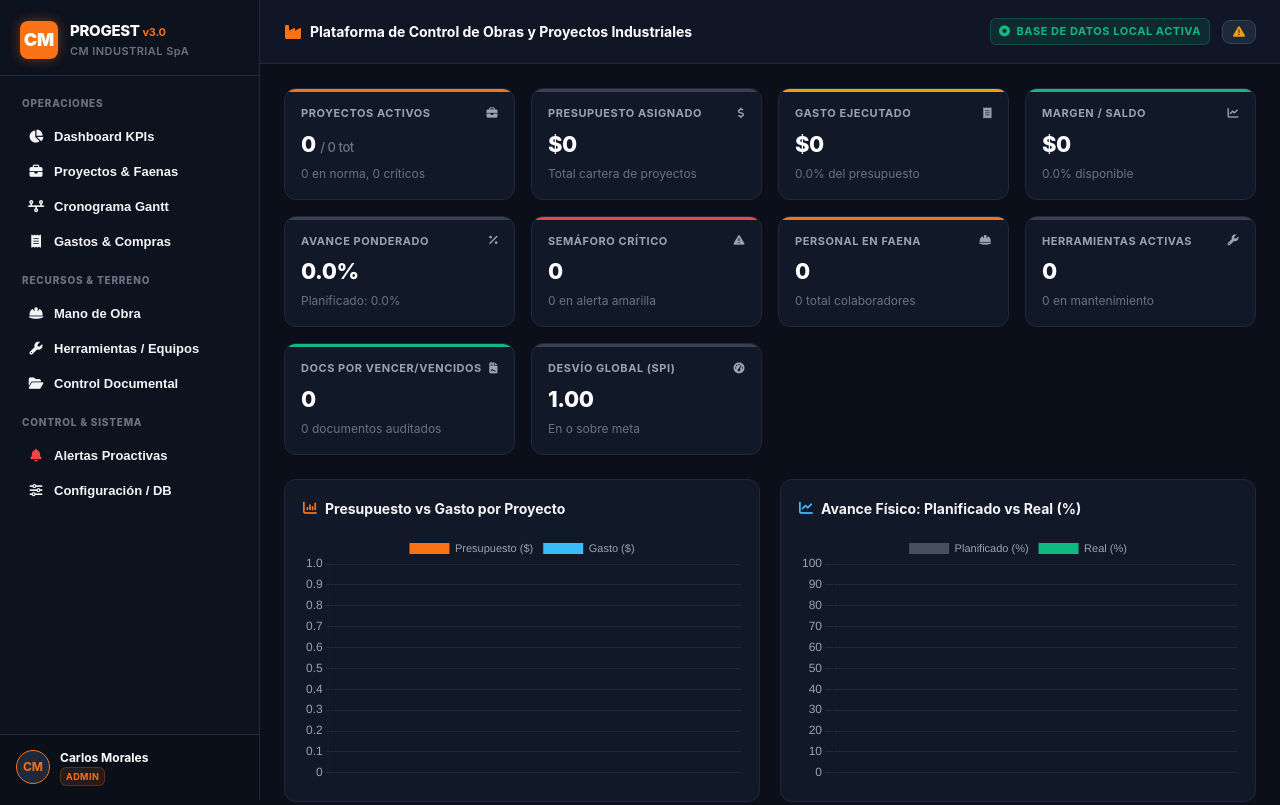
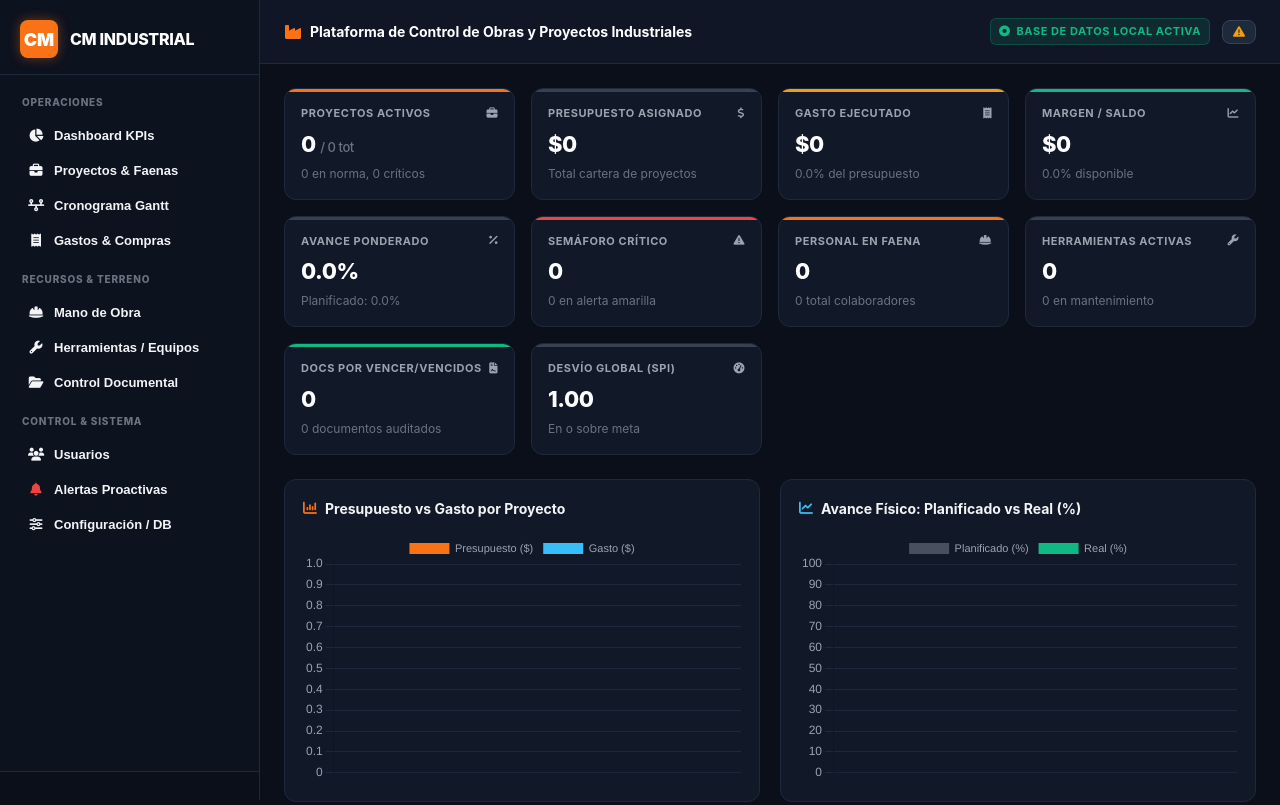
Before and after one commit to m4rc004nt0n10/cm-industrial-progest, a plain HTML site: page index.html in a window 1280 px wide. Shown: the top 805 px of the page. Drawn offline with nearby package versions, Linux system fonts and the light colour scheme.

Commit message:
Update index.html

```diff
--- a/index.html
+++ b/index.html
@@ -3,9 +3,9 @@
 <head>
   <meta charset="UTF-8">
   <meta name="viewport" content="width=device-width, initial-scale=1.0, maximum-scale=1.0, user-scalable=no">
-  <title>CM Industrial · ProGest v3.0</title>
+  <title>CM Industrial</title>
   <meta name="description" content="Plataforma integral de gestión de proyectos industriales: presupuestos, mano de obra, inventario de herramientas, control documental, semáforo inteligente y Gantt.">
-  <meta property="og:title" content="CM Industrial · ProGest v3.0">
+  <meta property="og:title" content="CM Industrial">
   <meta property="og:description" content="Plataforma integral de gestión de proyectos industriales: presupuestos, mano de obra, inventario de herramientas, control documental, semáforo inteligente y Gantt.">
 
   <!-- Fonts & Icons -->
@@ -30,8 +30,7 @@
           CM
         </div>
         <div>
-          <div style="font-size:15px;font-weight:800;color:#fff;letter-spacing:-0.02em;">PROGEST <span style="color:var(--primary);font-size:11px;font-weight:700;">v3.0</span></div>
-          <div style="font-size:11px;color:var(--text-sub);font-weight:600;letter-spacing:0.04em;">CM INDUSTRIAL SpA</div>
+          <div style="font-size:16px;font-weight:800;color:#fff;letter-spacing:-0.02em;">CM INDUSTRIAL</div>
         </div>
       </div>
 
@@ -71,6 +70,10 @@
 
         <div style="font-size:10px;font-weight:800;color:var(--text-sub);text-transform:uppercase;letter-spacing:0.08em;padding:12px 12px 6px;">Control & Sistema</div>
 
+        <button class="btn btn-secondary nav-item" data-view="usuarios" onclick="navigateTo('usuarios')" style="justify-content:flex-start;width:100%;border:none;background:transparent;">
+          <i class="fa-solid fa-users" style="width:20px;"></i> Usuarios
+        </button>
+
         <button class="btn btn-secondary nav-item" data-view="alertas" onclick="navigateTo('alertas')" style="justify-content:flex-start;width:100%;border:none;background:transparent;">
           <i class="fa-solid fa-bell" style="width:20px;color:var(--danger);"></i> Alertas Proactivas
         </button>
@@ -80,18 +83,8 @@
         </button>
       </nav>
 
-      <!-- User card in sidebar footer -->
-      <div style="padding:14px 16px;border-top:1px solid var(--border-color);display:flex;align-items:center;justify-content:space-between;background:#0b0f19;">
-        <div style="display:flex;align-items:center;gap:10px;">
-          <div style="width:34px;height:34px;border-radius:50%;background:#1e293b;border:1px solid var(--primary);display:flex;align-items:center;justify-content:center;font-size:12px;font-weight:700;color:var(--primary);">
-            CM
-          </div>
-          <div>
-            <div style="font-size:12px;font-weight:700;color:#fff;">Carlos Morales</div>
-            <div style="font-size:10px;color:var(--text-sub);"><span class="badge badge-orange" style="padding:2px 5px;font-size:9px;">ADMIN</span></div>
-          </div>
-        </div>
-      </div>
+      <!-- User card in sidebar footer (rendered dynamically by app.js from DB.users) -->
+      <div id="sidebar-user-card" style="padding:14px 16px;border-top:1px solid var(--border-color);display:flex;align-items:center;justify-content:space-between;background:#0b0f19;"></div>
     </aside>
 
     <!-- Main Content Area -->
```
